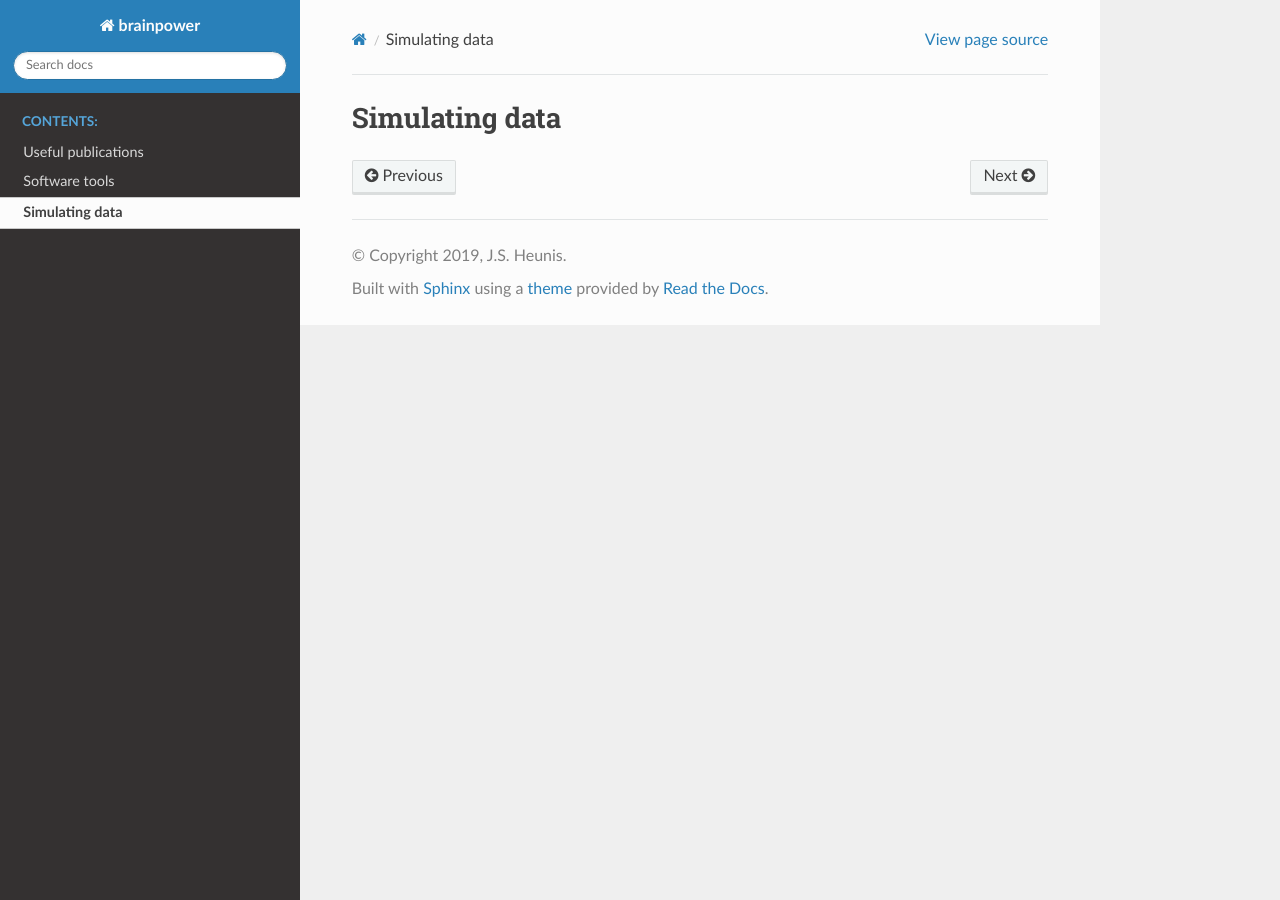
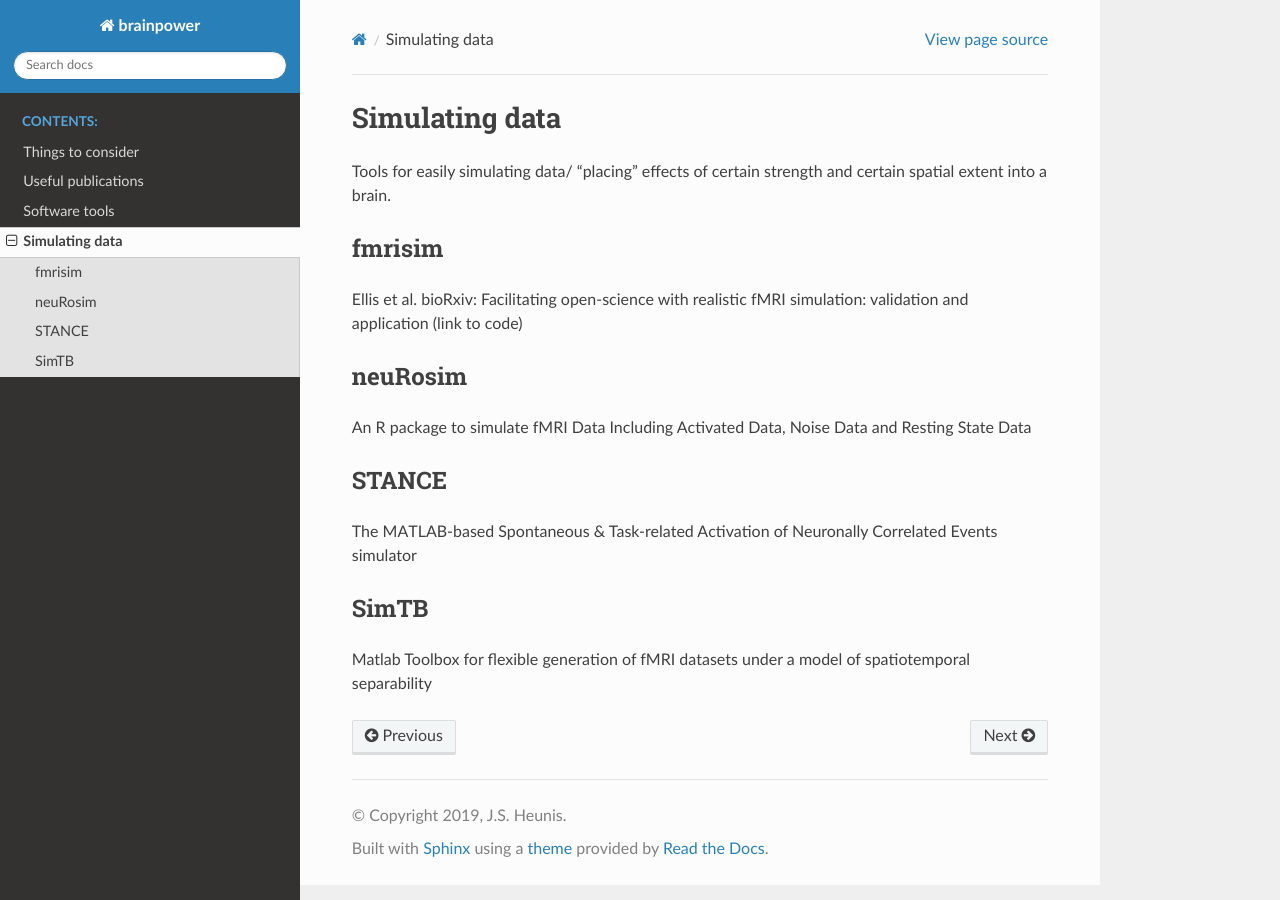
Before and after one commit to jsheunis/brainpower, a Sphinx documentation site: the page built from docs/simulations.rst, in a window 1280 px wide. Built offline with Sphinx 7.4.7 and the Read the Docs theme 2.0.0, drawn with Linux system fonts in a browser that asks for light colours.

Commit message:
added content

```diff
--- a/docs/simulations.rst
+++ b/docs/simulations.rst
@@ -1,2 +1,20 @@
 Simulating data
 ===============
+
+Tools for easily simulating data/ “placing” effects of certain strength and certain spatial extent into a brain.
+
+fmrisim
+*******
+Ellis et al. bioRxiv: Facilitating open-science with realistic fMRI simulation: validation and application (link to code)
+
+neuRosim
+********
+An R package to simulate fMRI Data Including Activated Data, Noise Data and Resting State Data
+
+STANCE
+******
+The MATLAB-based Spontaneous & Task-related Activation of Neuronally Correlated Events simulator
+
+SimTB
+*****
+Matlab Toolbox for flexible generation of fMRI datasets under a model of spatiotemporal separability
```
Also changed, not shown: docs/publications.rst (+11 -7 lines), docs/things_to_consider.rst (+34 -0 lines).
